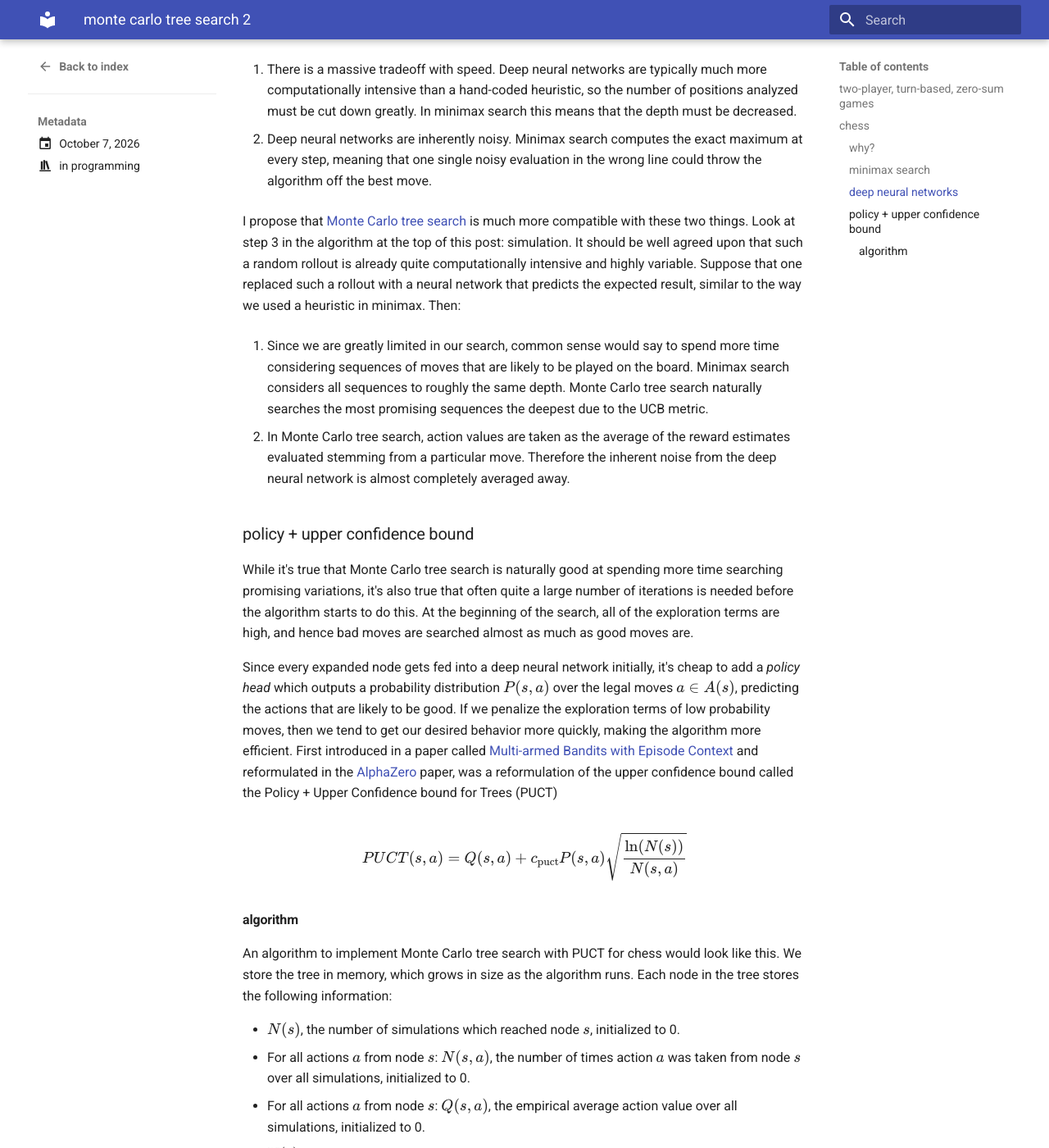
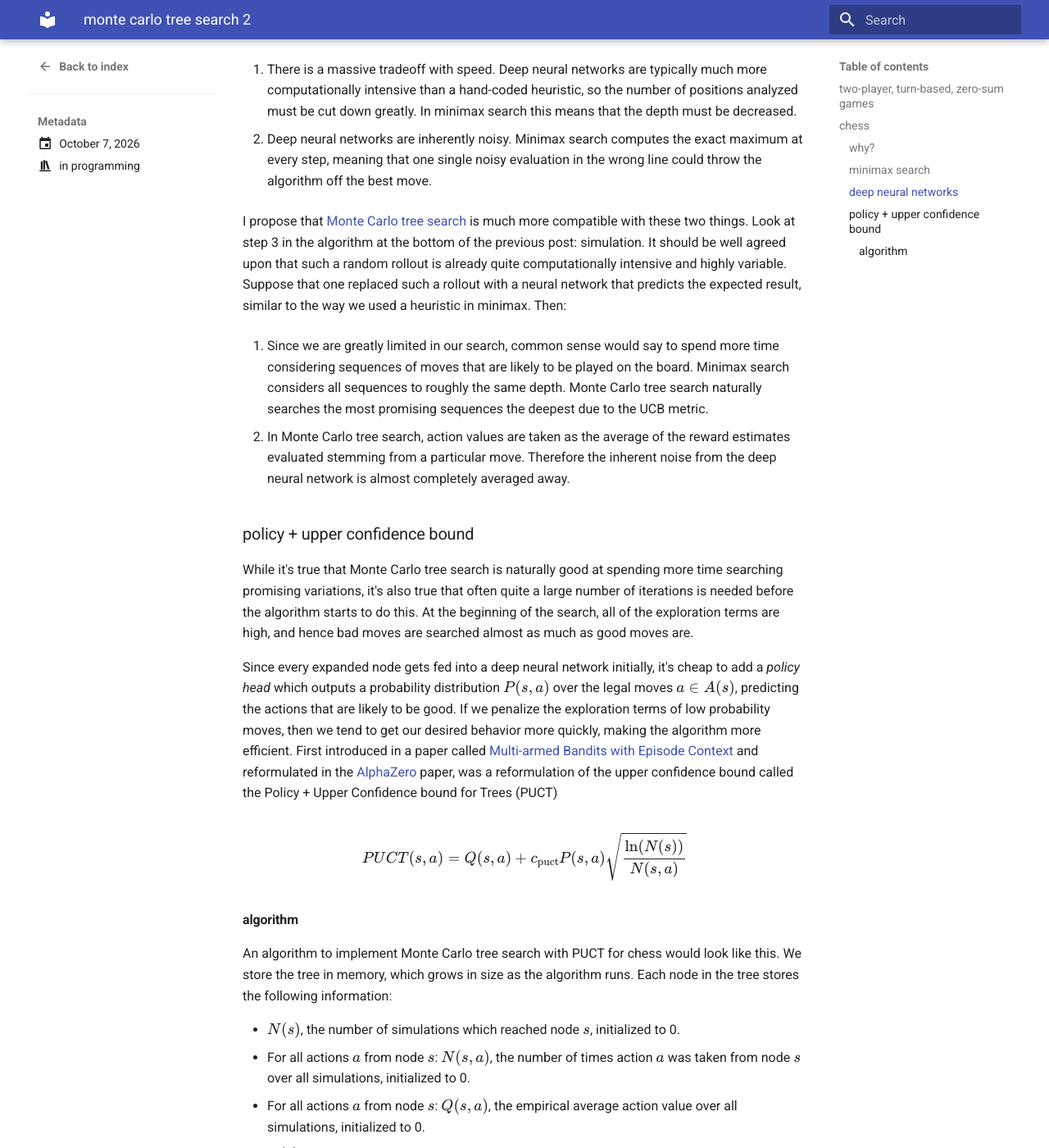
Before and after one commit to patrickmastorga/blog, an MkDocs documentation site: the page built from docs/posts/2026-10-07-mcts2.md, in a window 1280 px wide and 1400 px high, scrolled down 2843 px. Shown: the whole window at 82% size. Built offline with MkDocs 1.6.1 and Material for MkDocs 9.7.7, drawn with Linux system fonts in a browser that asks for light colours; some of the changed text lies outside the part shown.

Commit message:
Fix errors

```diff
--- a/docs/posts/2026-10-07-mcts2.md
+++ b/docs/posts/2026-10-07-mcts2.md
@@ -14,9 +14,9 @@ net change to that objective function after every step is given by the reward fu
 we can pretty easily extend MDPs to account for more than one objective function. In the jargon of
 game theory, I'll introduce a concept called a "two-player, turn-based, zero-sum game." A two-player
 game means there are exactly two agents, each maximizing their own objective function. A turn-based
-game means only one agent can take an action in a given state, and the right to act switches with every
-action. We will refer to this agent as the "side to move" of a state. Finally, a zero-sum game means
-that the gains of one agent equal exactly the losses of the other agent.
+game means only one agent can take an action in a given state, and the right to act switches with
+every action. We will refer to this agent as the "side to move" of a state. Finally, a zero-sum game
+means that the gains of one agent equal exactly the losses of the other agent.
 
 In particular, $\mathcal{S}, \mathcal{A}$, and $\mathcal{T}$ remain the same, except now each state
 $s \in S$ also has a "side to move" associated with it. But now, we let $R(s, a, s')$ be the net
@@ -66,8 +67,8 @@ to prevent a loss if the opponent makes the right moves. $V^*(s) = 0$ if neither
 ### why?
 
 I promised I'd answer the question: "Why do we want to formulate chess as an MDP?" The answer is
-that we want to use [Monte Carlo tree search](2026-07-12-mcts.md) to compute the best move! Well,
-if you're a smart guy or gal, you'd ask: "Why do we want to use Monte Carlo tree search to compute the
+that we want to use [Monte Carlo tree search](2026-07-12-mcts.md) to compute the best move! Well, if
+you're a smart guy or gal, you'd ask: "Why do we want to use Monte Carlo tree search to compute the
 best move?"
 
 ### minimax search
@@ -128,23 +129,23 @@ outperforms any hand-coded heuristic function from the previous section in terms
 However, at least two things go wrong if one attempts a replacement:
 
 1. There is a massive tradeoff with speed. Deep neural networks are typically much more
-  computationally intensive than a hand-coded heuristic, so the number of positions analyzed must be
-   cut down greatly. In minimax search this means that the depth must be decreased.
+   computationally intensive than a hand-coded heuristic, so the number of positions analyzed must
+   be cut down greatly. In minimax search this means that the depth must be decreased.
 
 2. Deep neural networks are inherently noisy. Minimax search computes the exact maximum at every
    step, meaning that one single noisy evaluation in the wrong line could throw the algorithm off
    the best move.
 
 I propose that [Monte Carlo tree search](2026-07-12-mcts.md) is much more compatible with these two
-things. Look at step 3 in the algorithm at the top of this post: simulation. It should be well agreed
-upon that such a random rollout is already quite computationally intensive and highly variable.
-Suppose that one replaced such a rollout with a neural network that predicts the expected result,
-similar to the way we used a heuristic in minimax. Then:
+things. Look at step 3 in the algorithm at the bottom of the previous post: simulation. It should be
+well agreed upon that such a random rollout is already quite computationally intensive and highly
+variable. Suppose that one replaced such a rollout with a neural network that predicts the expected
+result, similar to the way we used a heuristic in minimax. Then:
 
 1. Since we are greatly limited in our search, common sense would say to spend more time considering
    sequences of moves that are likely to be played on the board. Minimax search considers all
-    sequences to roughly the same depth. Monte Carlo tree search naturally searches the most
-    promising sequences the deepest due to the UCB metric.
+   sequences to roughly the same depth. Monte Carlo tree search naturally searches the most
+   promising sequences the deepest due to the UCB metric.
 
 2. In Monte Carlo tree search, action values are taken as the average of the reward estimates
    evaluated stemming from a particular move. Therefore the inherent noise from the deep neural
@@ -160,8 +161,8 @@ high, and hence bad moves are searched almost as much as good moves are.
 Since every expanded node gets fed into a deep neural network initially, it's cheap to add a _policy
 head_ which outputs a probability distribution $P(s, a)$ over the legal moves $a \in A(s)$,
 predicting the actions that are likely to be good. If we penalize the exploration terms of low
-  probability moves, then we tend to get our desired behavior more quickly, making the algorithm
-  more efficient. First introduced in a paper called
+probability moves, then we tend to get our desired behavior more quickly, making the algorithm more
+efficient. First introduced in a paper called
 [Multi-armed Bandits with Episode Context](https://link.springer.com/article/10.1007/s10472-011-9258-6)
 and reformulated in the [AlphaZero](https://arxiv.org/abs/1712.01815) paper, was a reformulation of
 the upper confidence bound called the Policy + Upper Confidence bound for Trees (PUCT)
```
Also changed, not shown: other parts of docs/posts/2026-10-07-mcts2.md (+9 -8 lines), docs/posts/2026-07-11-rust.md (+4 -4 lines), docs/posts/2026-07-12-mcts.md (+13 -12 lines), 1 other file.
